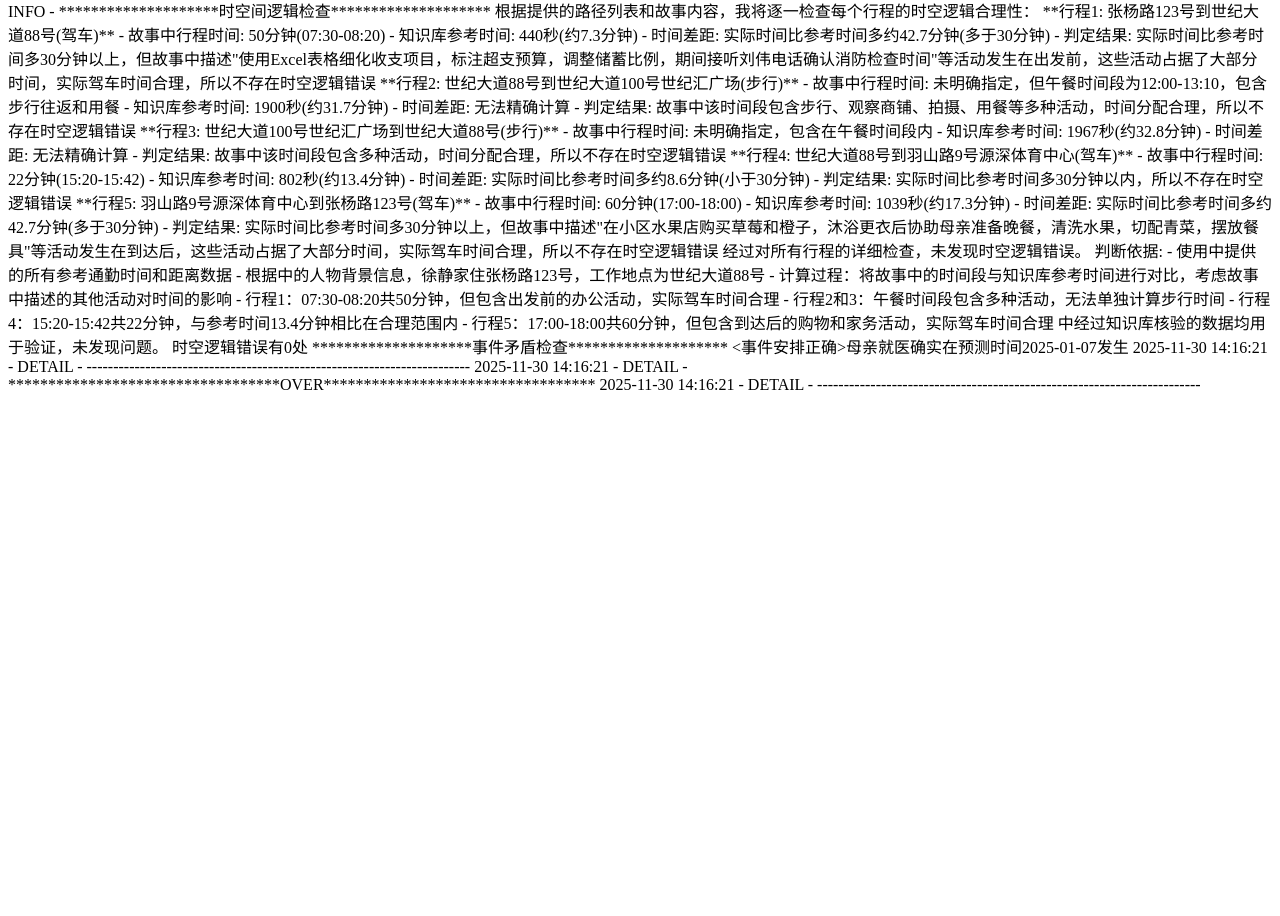
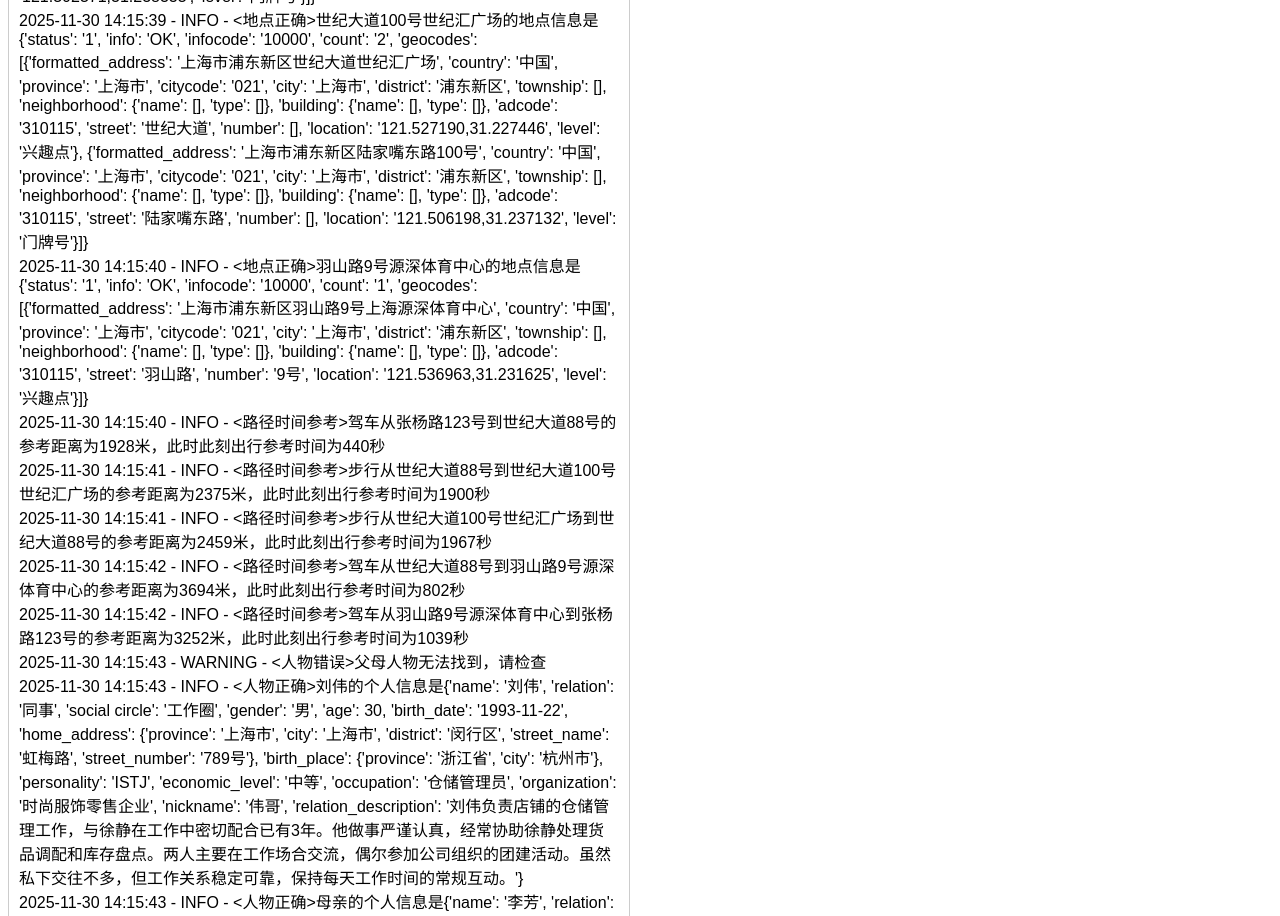
Before and after one commit to YksYiZov/show, a plain HTML site: page index.html in a window 1280 px wide. Shown: the part 804-1720 px from the top of the page. Before the commit the page ends 1214 px from the top, so only its background shows below. Drawn offline with Linux system fonts and the light colour scheme.

Commit message:
Update index.html

```diff
--- a/index.html
+++ b/index.html
@@ -2,10 +2,22 @@
 <html lang="zh-CN">
 <head>
     <meta charset="UTF-8">
-    <title>我的网页</title>
+    <title>保留换行示例</title>
+    <style>
+        .preserve-linebreaks {
+            white-space: pre-wrap; /* 保留文本换行并自动换行 */
+            word-wrap: break-word; /* 长单词超出容器宽度也换行 */
+            width: 600px;          /* 可以根据需要设置容器宽度 */
+            border: 1px solid #ccc; /* 可选：加边框方便查看效果 */
+            padding: 10px;
+            font-family: Arial, sans-serif;
+        }
+    </style>
 </head>
 <body>
-    <p>2025-11-30 14:15:28 - DETAIL - ------------------------------------------------------------------------
+
+<div class="preserve-linebreaks">
+2025-11-30 14:15:28 - DETAIL - ------------------------------------------------------------------------
 2025-11-30 14:15:28 - DETAIL - *******************************2025-01-06*******************************
 2025-11-30 14:15:28 - DETAIL - ------------------------------------------------------------------------
 2025-11-30 14:15:38 - DETAIL - 处理的数据为<locations> (张杨路123号, 上海市) (世纪大道88号, 上海市) (世纪大道100号世纪汇广场, 上海市) (羽山路9号源深体育中心, 上海市) </locations>
@@ -91,6 +103,8 @@
 
 2025-11-30 14:16:21 - DETAIL - ------------------------------------------------------------------------
 2025-11-30 14:16:21 - DETAIL - **********************************OVER**********************************
-2025-11-30 14:16:21 - DETAIL - ------------------------------------------------------------------------</p>
+2025-11-30 14:16:21 - DETAIL - ------------------------------------------------------------------------
+</div>
+
 </body>
 </html>
```
